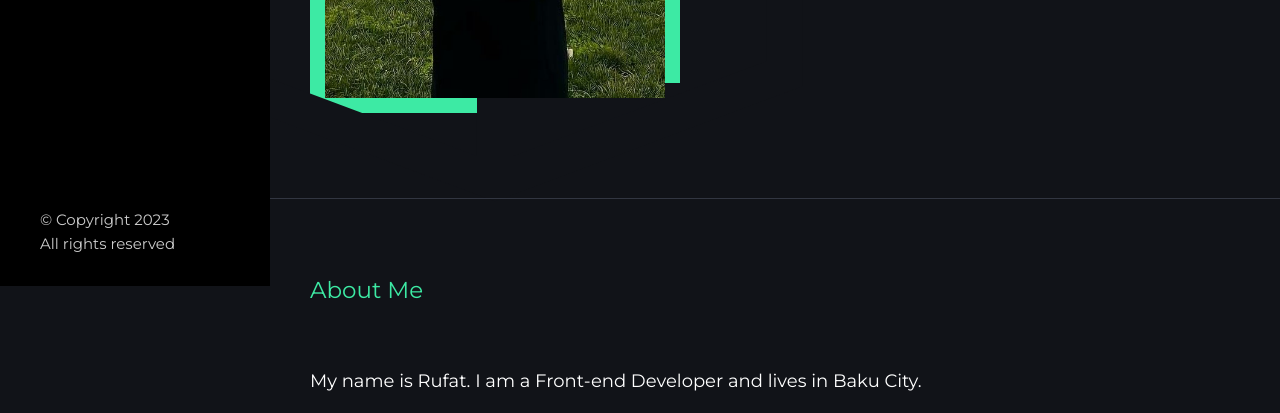
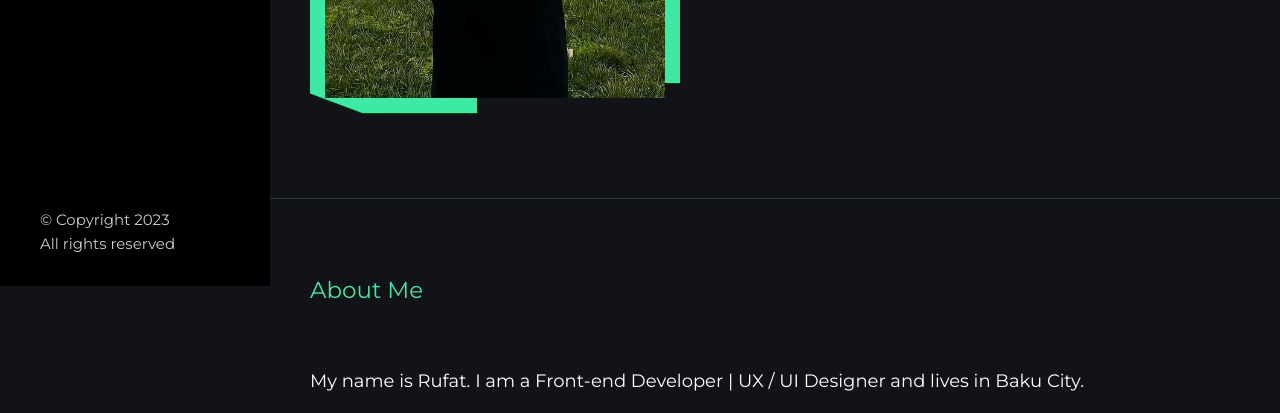
Before and after one commit to RufetResidov/RufetResidov.github.io, a plain HTML site: page index.html in a window 1280 px wide. Shown: the part 514-927 px from the top of the page. Drawn offline with nearby package versions, Linux system fonts and the light colour scheme.

Commit message:
Update index.html

```diff
--- a/index.html
+++ b/index.html
@@ -148,7 +148,7 @@
                 <h3 class="wrapper-heading">About Me</h3>
 
                 <h4 class="about-sub-heading">
-                  My name is Rufat. I am a Front-end Developer and lives in Baku
+                  My name is Rufat. I am a Front-end Developer | UX / UI Designer and lives in Baku
                   City.
                 </h4>
                 <p class="about-text">
```
